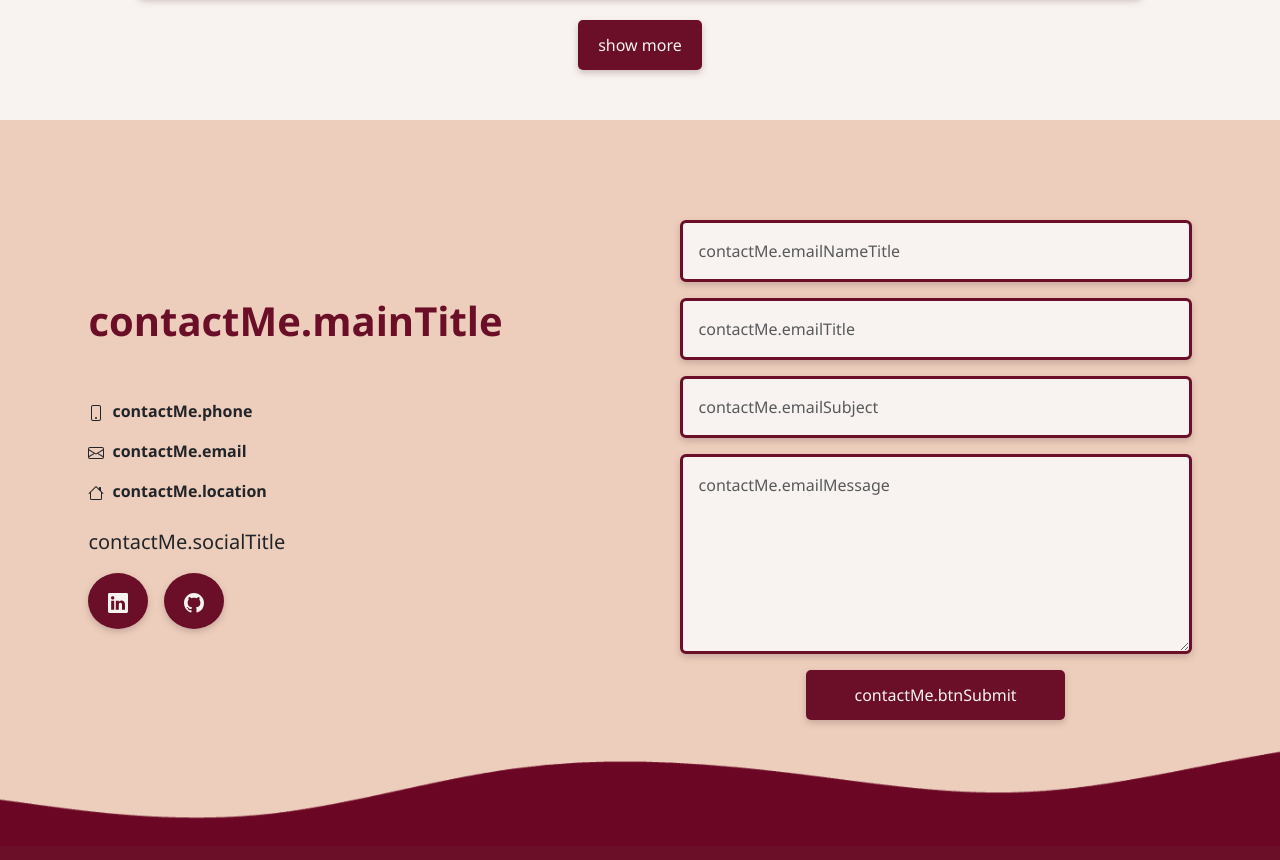
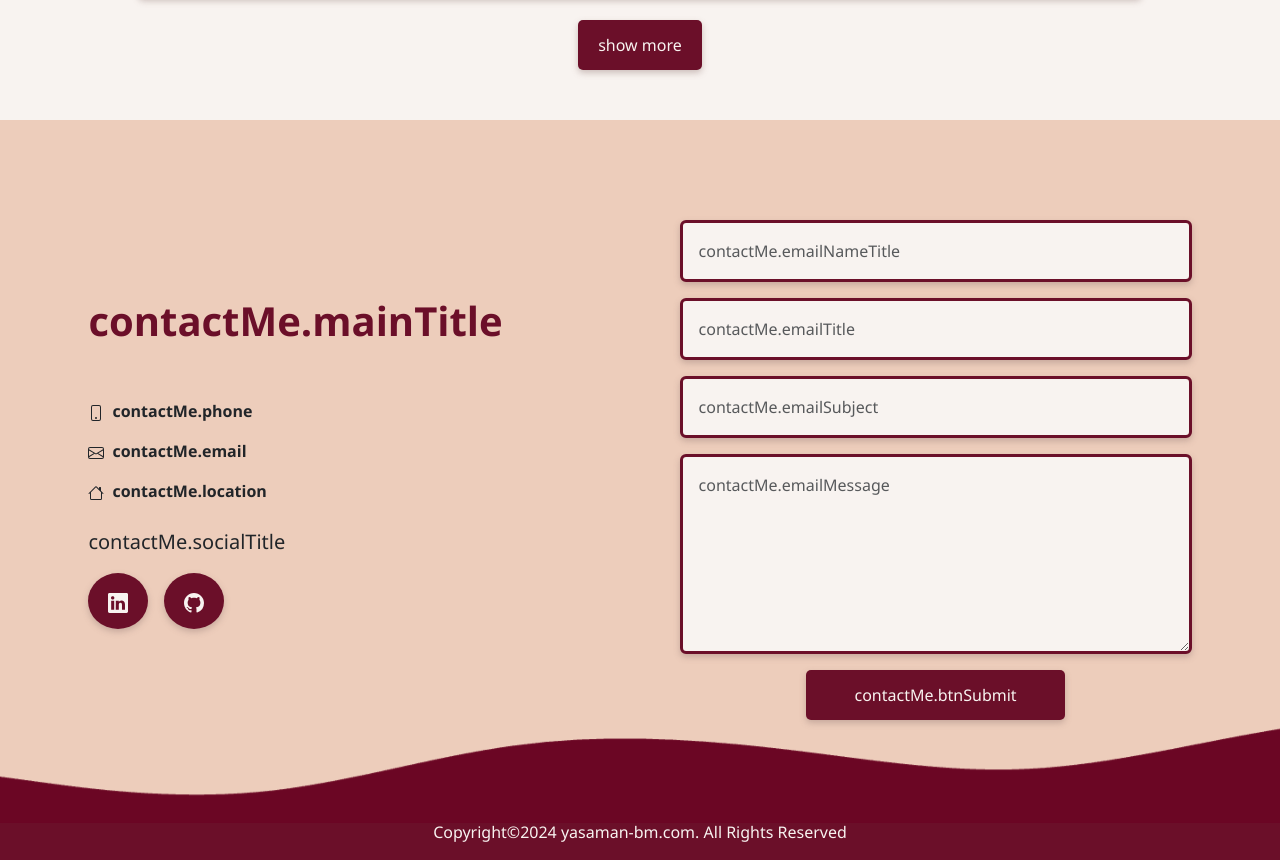
Before and after one commit to Yasaman-Behnam-Malekzadeh/portfolio, a React (Create React App) app: page / in a window 1280 px wide. Shown: the part 3381-4241 px from the top of the page. Built offline with nearby package versions, Linux system fonts and the light colour scheme; no server answers.

Commit message:
revamp copyright svg design

```diff
--- a/src/components/sections/contanctMe.js
+++ b/src/components/sections/contanctMe.js
@@ -4,6 +4,8 @@ import { House } from "react-bootstrap-icons";
 import { Linkedin } from "react-bootstrap-icons";
 import { Github } from "react-bootstrap-icons";
 import { useTranslation } from "react-i18next";
+
+import waveCopyright from "../../svg/copyright.png";
 
 function ContactMe() {
   const { t } = useTranslation("contact me");
@@ -69,6 +71,7 @@ function ContactMe() {
           {t("contactMe.btnSubmit")}
         </button>
       </form>
+      <img className="contact-me__svg" src={waveCopyright} alt="wave" />
     </div>
   );
 }
--- a/src/components/sections/copyright.js
+++ b/src/components/sections/copyright.js
@@ -1,8 +1,6 @@
-import waveCopyright from "../../svg/copyright.png";
 function Copyright() {
   return (
     <div className="copyright">
-      <img className="copyright__svg" src={waveCopyright} alt="wave" />
       <div className="copyright__text">
         Copyright
         <footer>
--- a/src/css/output.css
+++ b/src/css/output.css
@@ -317,6 +317,7 @@
 }
 
 .contact-me {
+  position: relative;
   display: flex;
   justify-content: space-around;
   align-items: center;
@@ -396,18 +397,16 @@
   background: #981d40;
   color: #f8f3f0;
 }
+.contact-me__svg {
+  position: absolute;
+  z-index: 2;
+  width: 100%;
+  bottom: -3px;
+}
 
 .copyright {
   height: 40px;
-  position: relative;
   background-color: #6b0f29;
-}
-.copyright__svg {
-  position: absolute;
-  z-index: 2;
-  width: 100%;
-  position: absolute;
-  top: -90px;
 }
 .copyright__text {
   display: flex;
--- a/src/styles/contactMe.scss
+++ b/src/styles/contactMe.scss
@@ -1,6 +1,7 @@
 @import "./variable.scss";
 
 .contact-me {
+  position: relative;
   @include flex-around;
   background-color: $medium-cream;
   padding: 100px 0;
@@ -47,4 +48,8 @@
       @include red-button;
     }
   }
+  &__svg {
+    @include svg-design;
+    bottom: -3px;
+  }
 }
--- a/src/styles/copyright.scss
+++ b/src/styles/copyright.scss
@@ -2,13 +2,8 @@
 
 .copyright {
   height: 40px;
-  position: relative;
   background-color: $dark-red;
-  &__svg {
-    @include svg-design;
-    position: absolute;
-    top: -90px;
-  }
+
   &__text {
     display: flex;
     justify-content: center;
```
Also changed, not shown: 1 other file (tests, documents, lock files or other folders).
